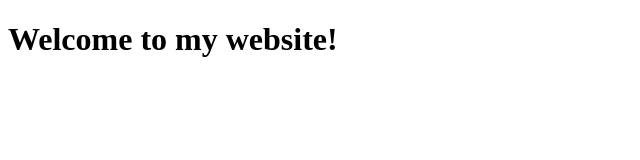
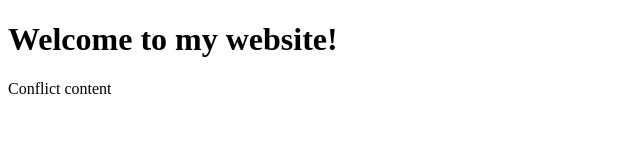
Before and after one commit to 02Poonam/website-project, a plain HTML site: page src/index.html in a window 1280 px wide. Shown: the whole page, without its empty margins (0-640 px from the left). Drawn offline with Linux system fonts and the light colour scheme.

Commit message:
Added conflicting content to homepage

```diff
--- a/src/index.html
+++ b/src/index.html
@@ -7,6 +7,7 @@
 
 <body>
 <h1>Welcome to my website!</h1>
+<p>Conflict content</p>
 </body>
 
 </html>
```
